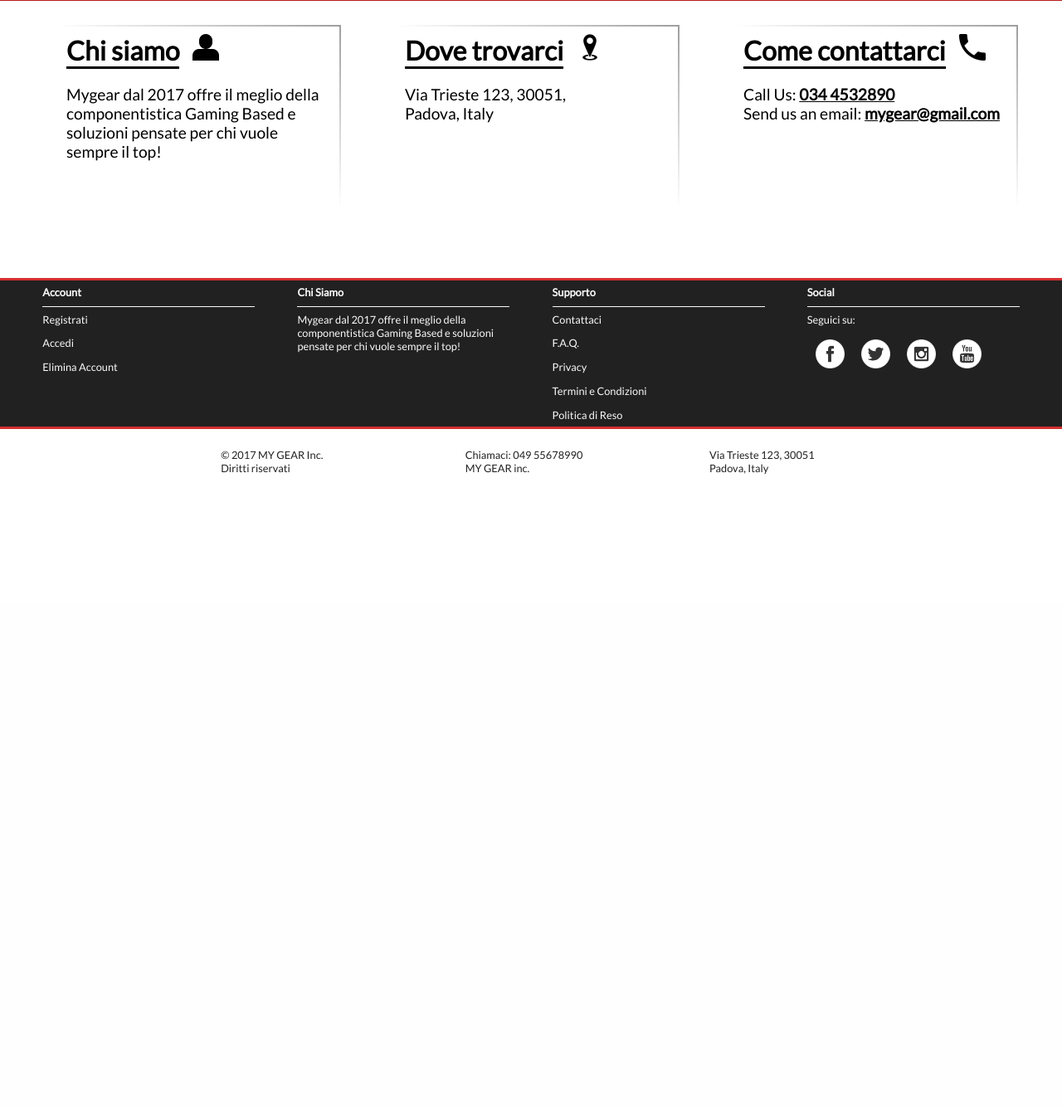
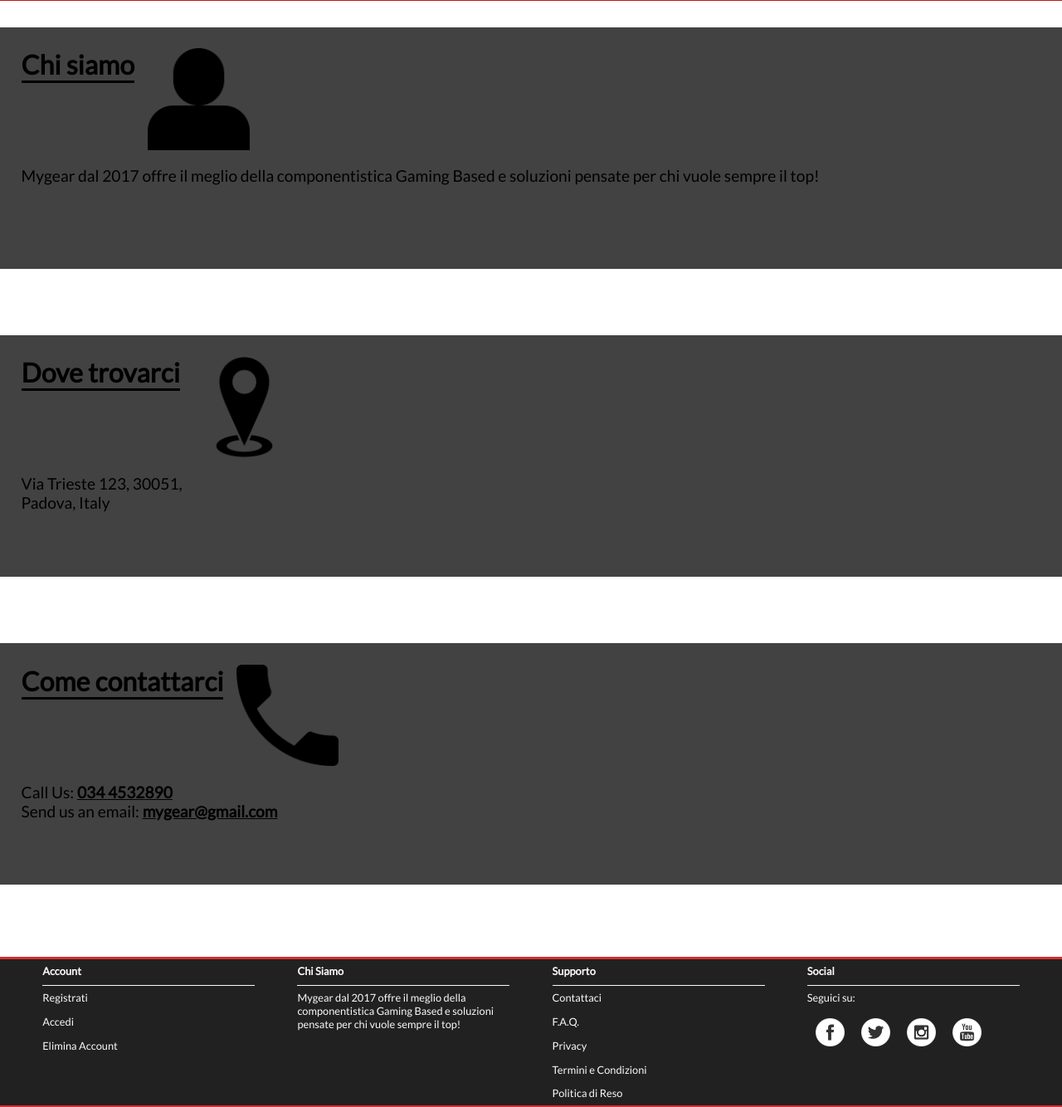
Before and after one commit to ale-mazz/mygear.it, a PHP site: page /contatti.html in a window 1280 px wide. Shown: the part 73-1407 px from the top of the page at 83% size. Before the commit the page ends 645 px from the top, so only its background shows below. Run offline with PHP 8.4, Linux system fonts and the light colour scheme.

Commit message:
contatti

```diff
--- a/contatti.css
+++ b/contatti.css
@@ -30,38 +30,11 @@
 #chi_siamo_contatti {
     margin-top: 2em;
     margin-bottom: 3em;
-    margin-left: 4.5em;
-    padding: 0.5em;
-    background-color: white;
-    width: 25%;
-    height: 25%;
+    padding: 2%;
+    background-color: #424242;
+    width: 96%;
+    height: 30%;
     float:left;
-    position:relative;
-}
-
-#chi_siamo_contatti:before, #chi_siamo_contatti:after {
-  content: "";
-  position: absolute;
-  top: -3px;
-  right: -3px;
-}
-
-#chi_siamo_contatti:before {
-  bottom: -2px;
-  width: 2px;
-  background-image: -webkit-gradient(linear, 0 100%, 0 0, from(#9E9E9E), to(transparent));
-  background-image: -webkit-linear-gradient(#9E9E9E, transparent);
-  background-image: -moz-linear-gradient(#9E9E9E, transparent);
-  background-image: -o-linear-gradient(#9E9E9E, transparent);
-}
-
-#chi_siamo_contatti:after {
-  left: -2px;
-  height: 2px;
-  background-image: -webkit-gradient(linear, 0 0, 100% 0, from(transparent), to(#9E9E9E));
-  background-image: -webkit-linear-gradient(left, transparent, #9E9E9E);
-  background-image: -moz-linear-gradient(left, transparent, #9E9E9E);
-  background-image: -o-linear-gradient(left, transparent, #9E9E9E);
 }
 
 #titolo_chi_siamo_contatti h1 {
@@ -93,39 +66,14 @@
 #dove_trovarci_contatti {
     margin-top: 2em;
     margin-bottom: 3em;
-    margin-left: 4.5em;
-    padding: 0.5em;
-    background-color: white;
-    width: 25%;
-    height: 25%;
+    padding: 2%;
+    background-color: #424242;
+    width: 96%;
+    height: 30%;
     float:left;
-    position: relative;
+    clear: left;
 }
 
-#dove_trovarci_contatti:before, #dove_trovarci_contatti:after {
-  content: "";
-  position: absolute;
-  top: -3px;
-  right: -3px;
-}
-
-#dove_trovarci_contatti:before {
-  bottom: -2px;
-  width: 2px;
-  background-image: -webkit-gradient(linear, 0 100%, 0 0, from(#9E9E9E), to(transparent));
-  background-image: -webkit-linear-gradient(#9E9E9E, transparent);
-  background-image: -moz-linear-gradient(#9E9E9E, transparent);
-  background-image: -o-linear-gradient(#9E9E9E, transparent);
-}
-
-#dove_trovarci_contatti:after {
-  left: -2px;
-  height: 2px;
-  background-image: -webkit-gradient(linear, 0 0, 100% 0, from(transparent), to(#9E9E9E));
-  background-image: -webkit-linear-gradient(left, transparent, #9E9E9E);
-  background-image: -moz-linear-gradient(left, transparent, #9E9E9E);
-  background-image: -o-linear-gradient(left, transparent, #9E9E9E);
-}
 
 #titolo_dove_trovarci_contatti h1 {
     border-color: black;
@@ -163,39 +111,15 @@
 #come_contattarci_contatti {
     margin-top: 2em;
     margin-bottom: 3em;
-    margin-left: 4.5em;
-    padding: 0.5em;
-    background-color: white;
-    width: 25%;
-    height: 25%;
+    padding: 2%;
+    background-color: #424242;
+    width: 96%;
+    height: 30%;
     float:left;
-    position: relative;
+    clear: left;
 }
 
-#come_contattarci_contatti:before, #come_contattarci_contatti:after {
-  content: "";
-  position: absolute;
-  top: -3px;
-  right: -3px;
-}
 
-#come_contattarci_contatti:before {
-  bottom: -2px;
-  width: 2px;
-  background-image: -webkit-gradient(linear, 0 100%, 0 0, from(#9E9E9E), to(transparent));
-  background-image: -webkit-linear-gradient(#9E9E9E, transparent);
-  background-image: -moz-linear-gradient(#9E9E9E, transparent);
-  background-image: -o-linear-gradient(#9E9E9E, transparent);
-}
-
-#come_contattarci_contatti:after {
-  left: -2px;
-  height: 2px;
-  background-image: -webkit-gradient(linear, 0 0, 100% 0, from(transparent), to(#9E9E9E));
-  background-image: -webkit-linear-gradient(left, transparent, #9E9E9E);
-  background-image: -moz-linear-gradient(left, transparent, #9E9E9E);
-  background-image: -o-linear-gradient(left, transparent, #9E9E9E);
-}
 
 #titolo_come_contattarci_contatti h1 {
     border-color: black;
```
